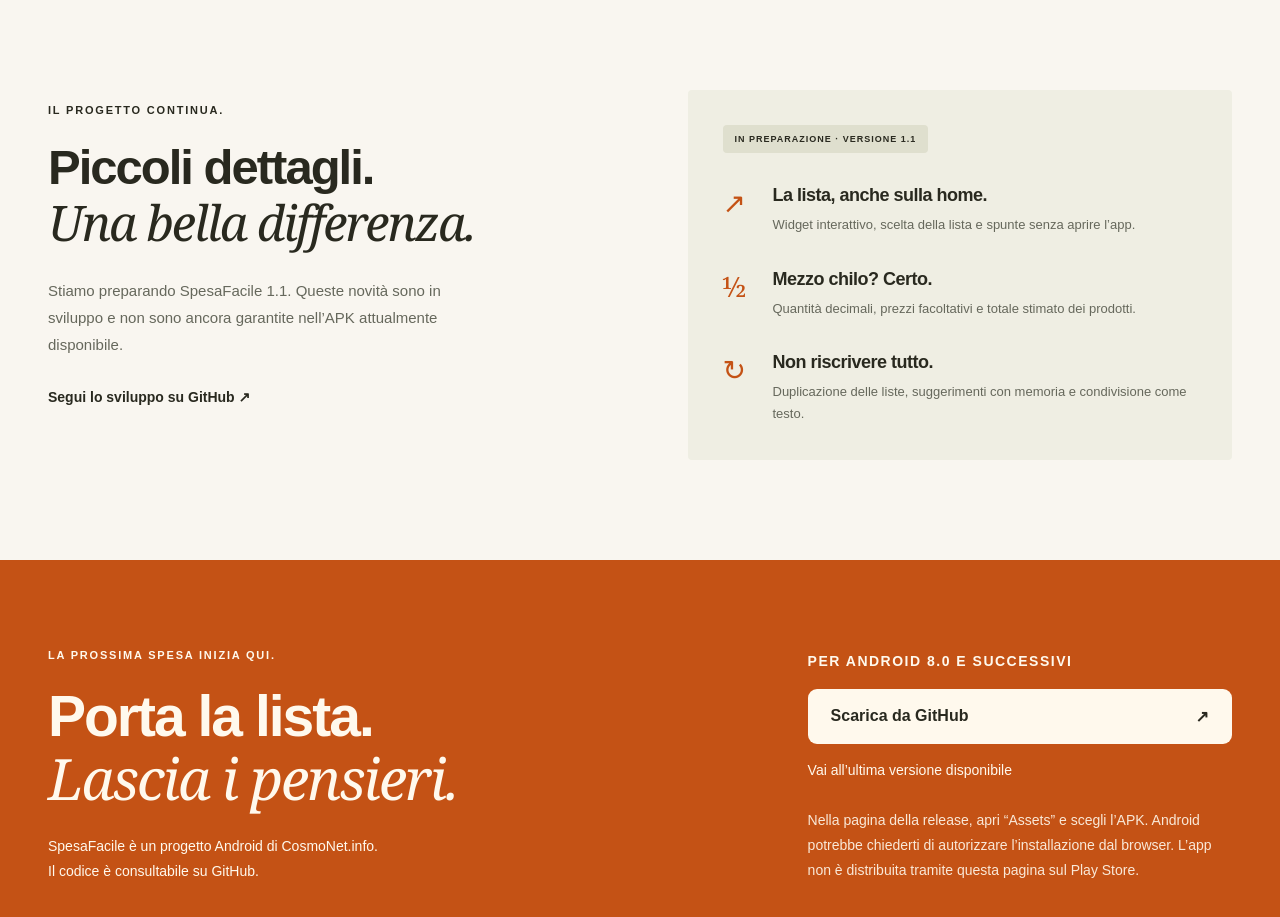
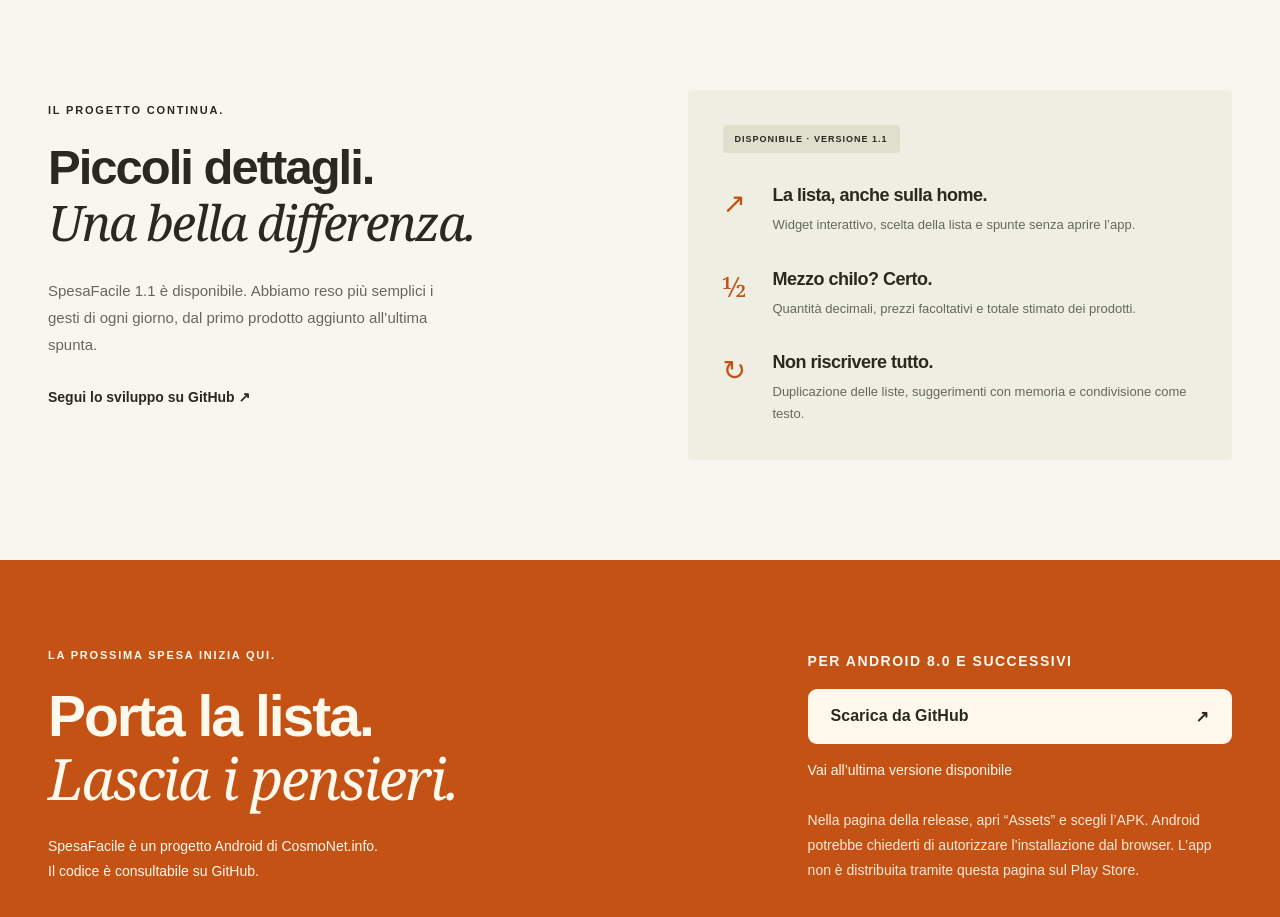
Before and after one commit to CosmoNetinfo/SpesaFacile-landing-page, a plain HTML site: page index.html in a window 1280 px wide. Shown: the part 1780-2697 px from the top of the page. Drawn offline with Linux system fonts and the light colour scheme; no server answers.

Commit message:
Announce available SpesaFacile 1.1 release and add Facebook copy

```diff
--- a/index.html
+++ b/index.html
@@ -69,8 +69,8 @@
     </div>
   </section>
   <section class="next wrap" id="novita">
-    <div class="next-intro"><p class="eyebrow">IL PROGETTO CONTINUA.</p><h2>Piccoli dettagli.<br><span class="serif">Una bella differenza.</span></h2><p>Stiamo preparando SpesaFacile 1.1. Queste novità sono in sviluppo e non sono ancora garantite nell’APK attualmente disponibile.</p><a class="text-link" href="https://github.com/CosmoNetinfo/SpesaFacile" target="_blank" rel="noopener noreferrer">Segui lo sviluppo su GitHub <span aria-hidden="true">↗</span></a></div>
-    <div class="next-features"><span class="pill">IN PREPARAZIONE · VERSIONE 1.1</span>
+    <div class="next-intro"><p class="eyebrow">IL PROGETTO CONTINUA.</p><h2>Piccoli dettagli.<br><span class="serif">Una bella differenza.</span></h2><p>SpesaFacile 1.1 è disponibile. Abbiamo reso più semplici i gesti di ogni giorno, dal primo prodotto aggiunto all’ultima spunta.</p><a class="text-link" href="https://github.com/CosmoNetinfo/SpesaFacile" target="_blank" rel="noopener noreferrer">Segui lo sviluppo su GitHub <span aria-hidden="true">↗</span></a></div>
+    <div class="next-features"><span class="pill">DISPONIBILE · VERSIONE 1.1</span>
       <article><span aria-hidden="true">↗</span><div><h3>La lista, anche sulla home.</h3><p>Widget interattivo, scelta della lista e spunte senza aprire l’app.</p></div></article>
       <article><span aria-hidden="true">½</span><div><h3>Mezzo chilo? Certo.</h3><p>Quantità decimali, prezzi facoltativi e totale stimato dei prodotti.</p></div></article>
       <article><span aria-hidden="true">↻</span><div><h3>Non riscrivere tutto.</h3><p>Duplicazione delle liste, suggerimenti con memoria e condivisione come testo.</p></div></article>
```
Also changed, not shown: 2 other files.
